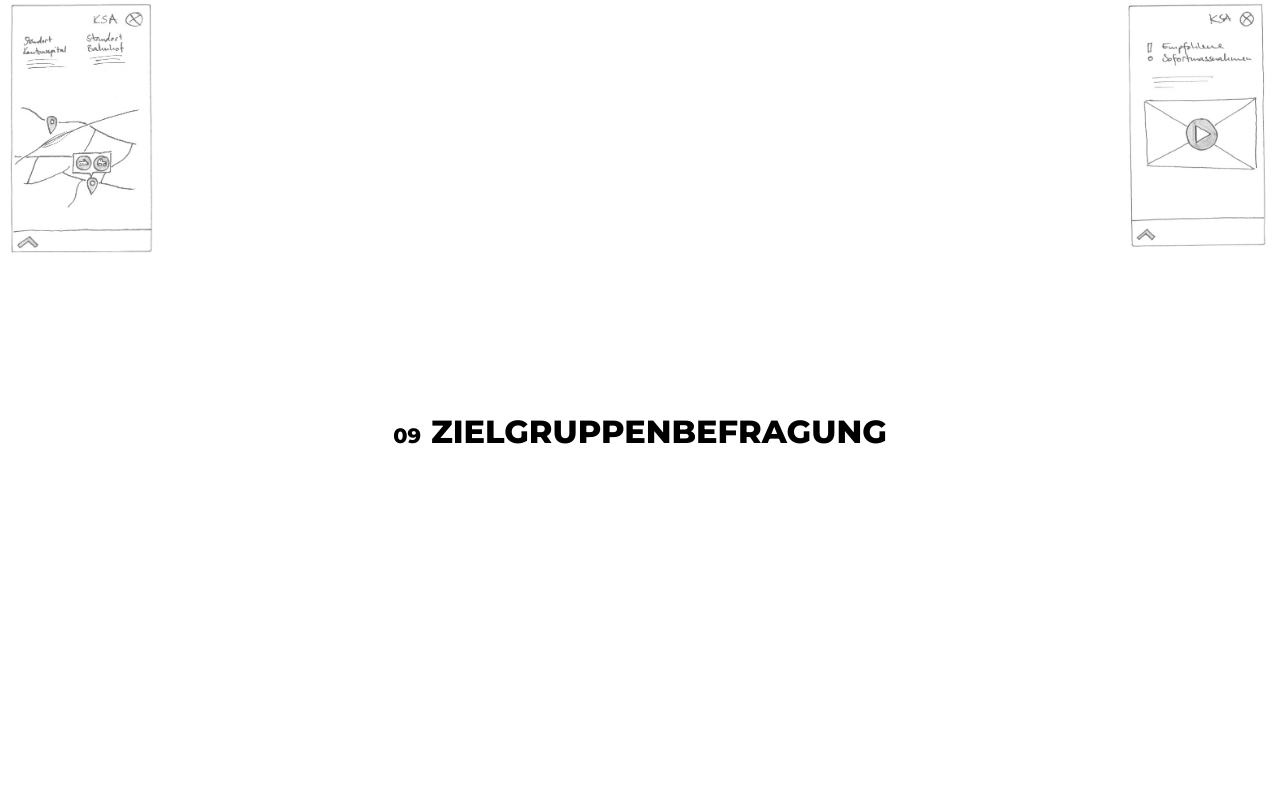
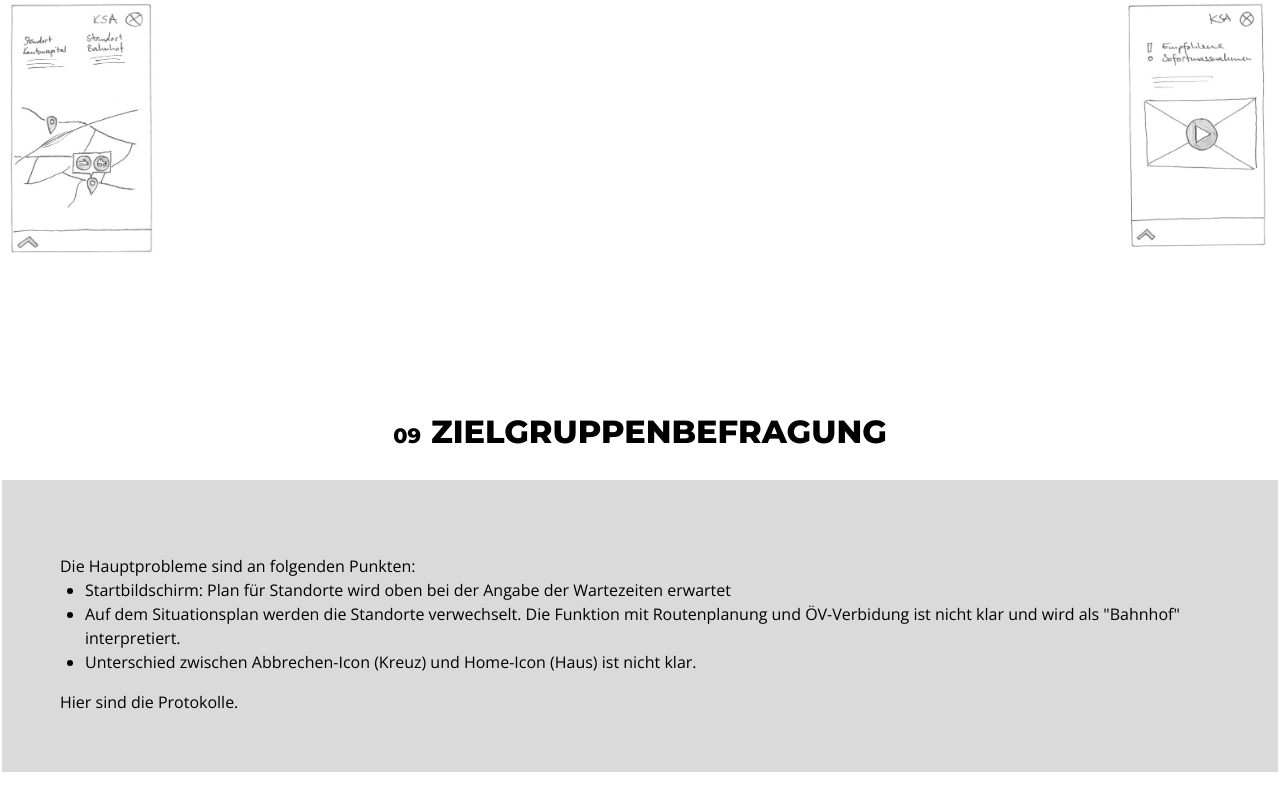
Before and after one commit to andimeier-ch/uidC, a website: page dist/index.html in a window 1280 px wide. Shown: the part 8259-9069 px from the top of the page. Before the commit the page ends 8860 px from the top, so only its background shows below. Drawn offline with nearby package versions, Linux system fonts and the light colour scheme.

Commit message:
Added section Zielgruppenbefragung

```diff
--- a/dist/index.html
+++ b/dist/index.html
@@ -494,6 +494,26 @@
 <section class="lesson lesson09">
     <h2><span class="lesson-nr">09</span>Zielgruppenbefragung</h2>
 
+    <div class="l-content-wrapper light-gray">
+        <div class="l-content-box">
+            <p>Die Hauptprobleme sind an folgenden Punkten:</p>
+            <ul>
+                <li>
+                    Startbildschirm: Plan für Standorte wird oben bei der Angabe der Wartezeiten erwartet
+                </li>
+                <li>
+                    Auf dem Situationsplan werden die Standorte verwechselt.
+                    Die Funktion mit Routenplanung und ÖV-Verbidung ist nicht klar und wird
+                    als "Bahnhof" interpretiert.
+                </li>
+                <li>
+                    Unterschied zwischen Abbrechen-Icon (Kreuz) und Home-Icon (Haus) ist nicht klar.
+                </li>
+            </ul>
+            <p><a href="files/Usability Journal alle.pdf" target="_blank">Hier sind die Protokolle.</a></p>
+        </div>
+    </div>
+
 </section>
 
 
```
Also changed, not shown: 1 other file.
